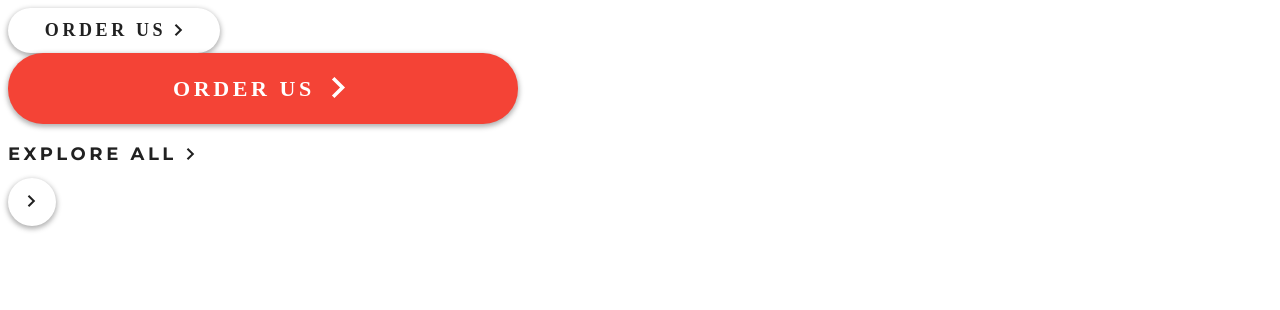
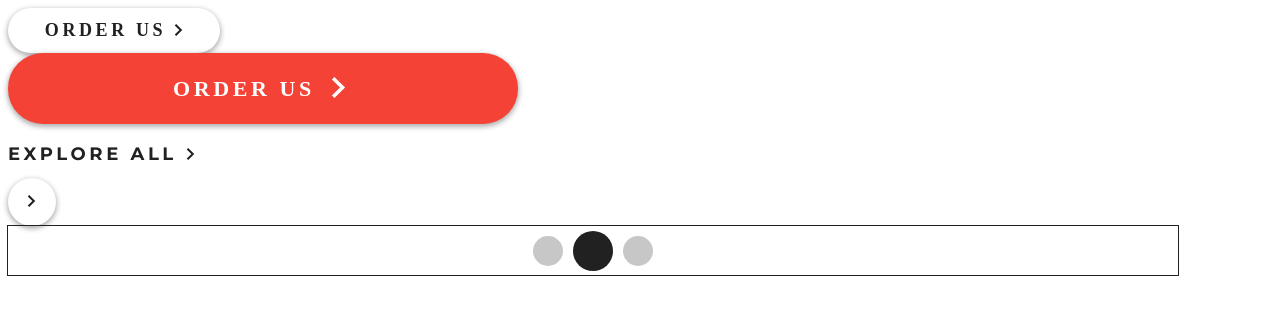
Before and after one commit to invector4ik002/PSD-2, a plain HTML site: page test-index.html in a window 1280 px wide. Drawn offline with Linux system fonts and the light colour scheme.

Commit message:
html-добавлен блок "pagination" - три активных кружка переключение слайдера . css-добалены стили .

```diff
--- a/1button.css/dutton.less
+++ b/1button.css/dutton.less
@@ -101,3 +101,29 @@
     }
 }
 //===================================================================||
+
+//===================================================================||
+
+
+
+.pagination {
+    width: 1170px;
+    // position: absolute;
+    text-align: center;
+    bottom: 19px;
+    outline: 1px solid #212121;// block visibility
+}
+.circle {
+    width: 30px;
+    height: 30px;
+    display: inline-block;
+    background-color: #c7c7c7;
+    border-radius: 50%;
+    margin: 5px;
+}
+.circle-active {
+    width: 40px;
+    height: 40px;
+    background-color: #212121;
+    margin-bottom: 0px;
+}
--- a/test-index.html
+++ b/test-index.html
@@ -21,5 +21,9 @@
     <br>
     <a href="./home-page/home-page.html" class="btn-circle"><img src="./img/arrow-black.svg" alt="arrow-black-svg" class="arrow-black"></a>
     <!-- class="btn-circle" -->
+    <!-- <img src="./img/arrow-black.svg" alt="arrow-black-svg" class="arrow-black"> -->
+    <div class="pagination">
+        <a href="#" class="circle"></a><a href="#" class="circle circle-active"></a><a href="#" class="circle"></a>
+    </div>
 </body>
 </html>
```
Also changed, not shown: 1button.css/dutton.css.
